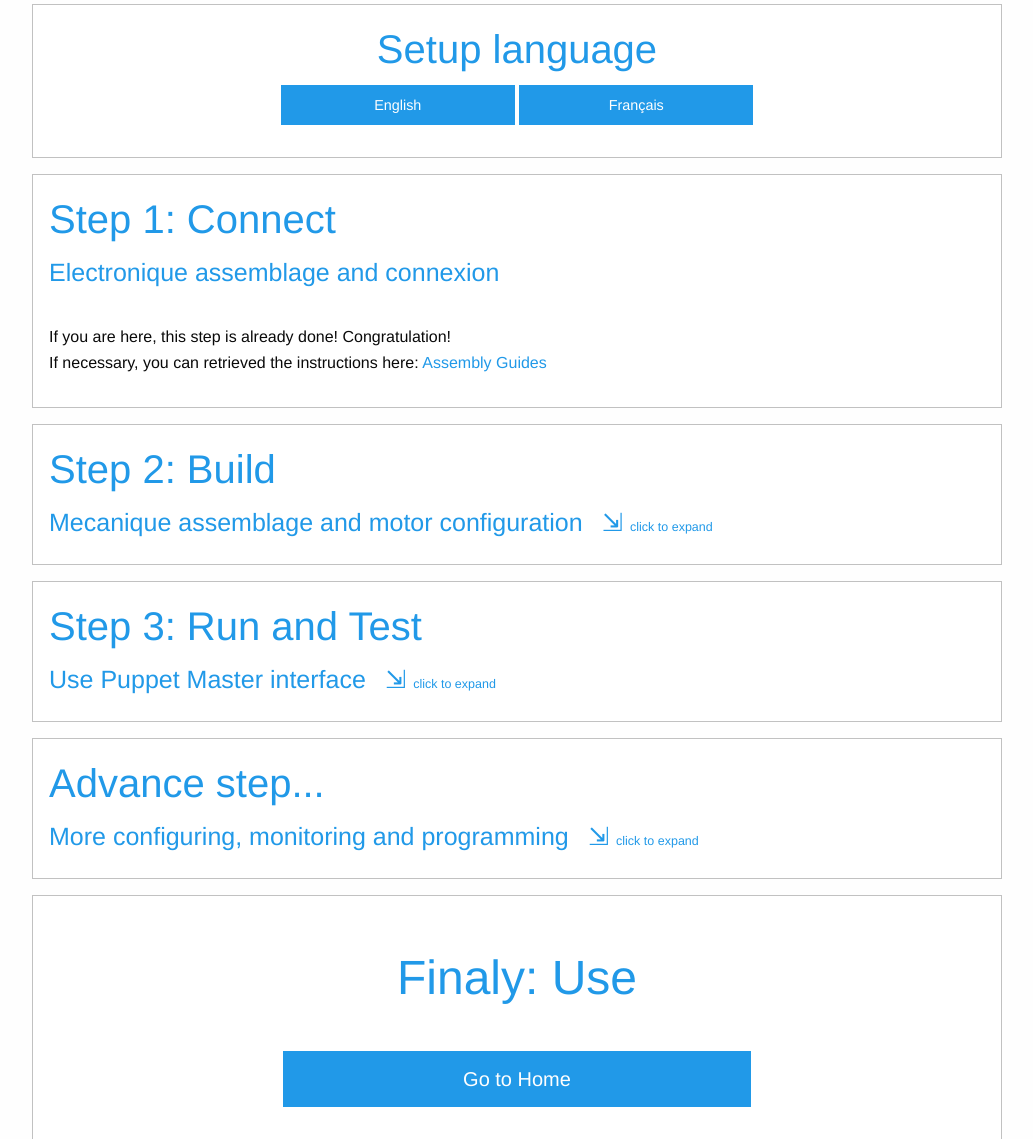
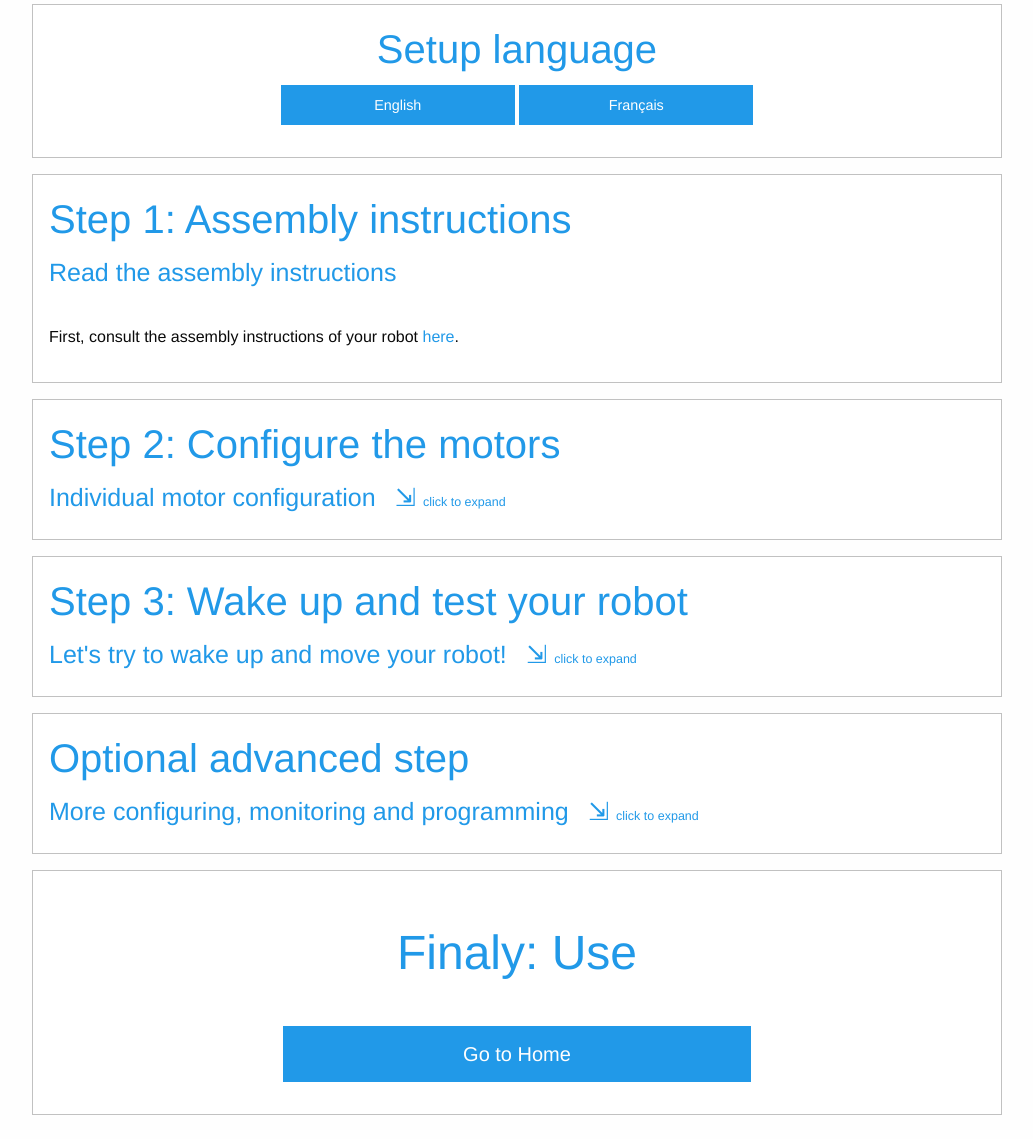
Before and after one commit to poppy-project/puppet-master, a Python web app: template templates/EN/opening.html in a window 1280 px wide. Shown: the part 207-1346 px from the top of the page, without its empty margins (123-1156 px from the left). After the commit the page ends 1322 px from the top, so only its background shows below. Run offline with Jinja, Linux system fonts and the light colour scheme; the template is opened without the code that fills it, so the values that code supplies are empty.

Commit message:
Phrasing corrections

```diff
--- a/templates/EN/opening.html
+++ b/templates/EN/opening.html
@@ -19,29 +19,29 @@
       </div>
   </div>
   <div id="getting-started">
+
   <div class="callout">
     <div class="row columns">
-      <span  class="section-title"><h2>Step 1: Connect</h2></span>
-      <h4 style="color: #2199e8;">Electronique assemblage and connexion</h4>
-      <p><br>If you are here, this step is already done! Congratulation!<br>If necessary, you can retrieved the instructions here: <a target="_blank" href="{{ url_for('assembly_guides') }}">Assembly Guides</a></p>
+      <span  class="section-title"><h2>Step 1: Assembly instructions</h2></span>
+      <h4 style="color: #2199e8;">Read the assembly instructions</h4>
+      <p><br>First, consult the assembly instructions of your robot <a target="_blank" href="{{ url_for('assembly_guides') }}">here</a>.</p>
     </div>
   </div>
 
   <div class="callout">
     <div class="row columns">
       <a onclick="openStep(2)">
-      <span  class="section-title"><h2>Step 2: Build</h2></span>
-      <h4>Mecanique assemblage and motor configuration &ensp;<span id="openButton2">&#8690;</span> <span id="info-2" style="font-size: 50%">click to expand</span></h4>
+      <span  class="section-title"><h2>Step 2: Configure the motors</h2></span>
+      <h4>Individual motor configuration &ensp;<span id="openButton2">&#8690;</span> <span id="info-2" style="font-size: 50%">click to expand</span></h4>
       </a>
       <div id="step2">
-      <p><br>For mecanique assemblage refere to the documentation: <a target="_blank" href="{{ url_for('assembly_guides') }}">Assembly Guides</a></p>
-      <p>For motor configuration, use module below:</p>
+      <p>We'll first need to configure each motor its name one after the other: for each motor, connect it alone to the Pixl board, pick a name and click on Configure. Then remember the name you set for this motor, it will have to be mounted at the right location.</p>
       <div class="row">
         <div class="large-6 medium-6 columns">
           <div class="callout">
             <div class="row">
               <div class="large-12 columns">
-                <p>Don't plug 2 motors in a same time</p>
+                <p>Bad: Don't plug several motors at the same time</p>
                 <img width="600" src="{{ url_for('static', filename='img/motor_no_double.jpg') }}" alt="How to plug a motor">
               </div>
             </div>
@@ -51,7 +51,7 @@
           <div class="callout">
             <div class="row">
               <div class="large-12 columns">
-                <p>Plug only 1 motor for configuration</p>
+                <p>Good: Plug only 1 motor before clicking Configure</p>
                 <img width="600" src="{{ url_for('static', filename='img/motor_only_one.jpg') }}" alt="How to plug a motor">
               </div>
             </div>
@@ -104,13 +104,13 @@
   <div class="callout">
     <div class="row columns">
       <a onclick="openStep(3)">
-      <span  class="section-title"><h2>Step 3: Run and Test</h2></span>
-      <h4>Use Puppet Master interface &ensp;<span id="openButton3">&#8690;</span> <span id="info-3" style="font-size: 50%">click to expand</span></h4>
+      <span  class="section-title"><h2>Step 3: Wake up and test your robot</h2></span>
+      <h4>Let's try to wake up and move your robot! &ensp;<span id="openButton3">&#8690;</span> <span id="info-3" style="font-size: 50%">click to expand</span></h4>
       </a>
       <div class='row' id="step3">
       <div class="columns large-12" align="center">
         <div class="callout">
-          <p>First, start API and wait few second</p>
+          <p>First, start the API in order to wake up the robot, wait a bit and check that no error happened:</p>
           <a class="button button-primary" style="width: 100%;" id="start-api" >Start Robot API</a>
             <div class="row">
               <div class="large-12 columns" align="left">
@@ -121,7 +121,7 @@
       </div>
       <div class="columns large-12" align="center">
         <div class="callout">
-          <p>Second, test if all right</p>
+          <p>Second, let's move it to prove it's working:</p>
           <a class="button button-primary" style="width: 100%;" id="start-viewer">Open the Web Viewer</a>
           <a class="button button success" style="width: 100%;" id="start-prim" onclick="dance(1)">START DANCE</a>
           <a class="button button alert" style="width: 100%;" id="stop-prim" onclick="dance(0)">STOP DANCE</a>
@@ -135,12 +135,12 @@
   <div class="callout">
     <div class="row columns">
       <a onclick="openStep(4)">
-      <span  class="section-title"><h2>Advance step...</h2></span>
+      <span  class="section-title"><h2>Optional advanced step</h2></span>
       <h4>More configuring, monitoring and programming &ensp;<span id="openButton4">&#8690;</span> <span id="info-4" style="font-size: 50%">click to expand</span></h4>
       </a>
       <div class='row wrap' id="step4"  data-equalizer data-equalize-on="medium" align="center">
       <div class="large-6 medium-6 columns menu-tile">
-        <p>For setup more option, go to settings page</p>
+        <p>You will find other settings in the settings page</p>
         <a href="{{ url_for('settings') }}" target="_blank" data-equalizer-watch>
           <h3>
             <svg class="pp-icon pp-icon-build">
@@ -195,7 +195,7 @@
   <div class="callout">
     <div class="row columns" align="center">
       <span  class="section-title"><h1>Finaly: Use</h1></span>
-      <a href="{{ url_for('end_opening') }}" onclick="return confirm('Are you sure? For return here, re-active «first connection page» in a settings tab.')">
+      <a href="{{ url_for('end_opening') }}" onclick="return confirm('Are you sure? If you need to come back here later, re-activate «first connection page» in the settings tab.')">
         <button type="button" class="button large" style="width: 50%;">Go to Home</button>
       </a>
     </div>
```
Also changed, not shown: templates/infos.html (+9 -9 lines).
